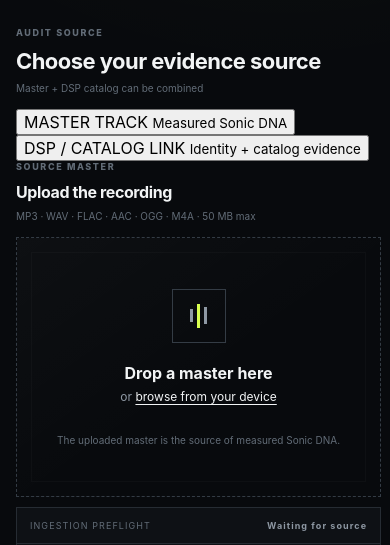
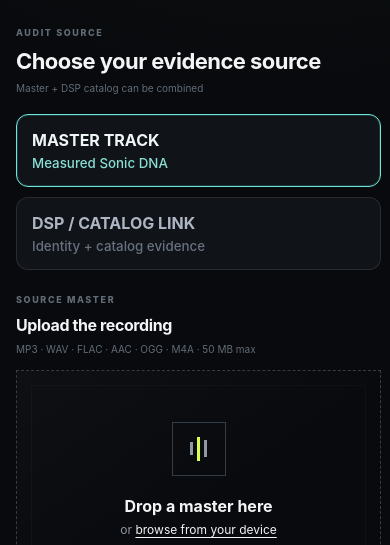
Before and after one commit to BlackBeardltd/reson8_Audit_Engine, a website: page public/index.html in a window 390 px wide. Shown: the part 299-844 px from the top of the page. Drawn offline with Linux system fonts and the light colour scheme.

Commit message:
feat: style DSP catalog ingestion interface

```diff
--- a/public/styles.css
+++ b/public/styles.css
@@ -147,3 +147,5 @@ h3 { font-size:16px; }
   .primary-btn { width:100%; }
   .footer { margin-top:35px; }
 }
+
+.source-tabs{display:grid;grid-template-columns:1fr 1fr;gap:10px;margin:20px 0 24px}.source-tab{border:1px solid rgba(255,255,255,.1);background:#101318;color:#aeb6c3;border-radius:12px;padding:15px;text-align:left;font-weight:700;cursor:pointer}.source-tab small{display:block;font-weight:500;margin-top:5px;color:#68717e}.source-tab.active{border-color:#6ee7d8;color:#eef7f5;box-shadow:0 0 0 1px rgba(110,231,216,.16) inset}.source-tab.active small{color:#8adfd4}.section-heading.compact{margin-top:0}.catalog-form{border:1px solid rgba(255,255,255,.08);background:#0d1014;border-radius:14px;padding:18px;margin-bottom:14px}.catalog-form label{display:block;font-size:12px;text-transform:uppercase;letter-spacing:.12em;color:#7d8795;margin-bottom:9px}.catalog-input-row{display:flex;gap:10px}.catalog-input-row input{flex:1;min-width:0;border:1px solid rgba(255,255,255,.1);background:#080a0d;color:#f3f6f8;border-radius:9px;padding:13px 14px;outline:none}.catalog-input-row input:focus{border-color:#6ee7d8}.catalog-platform{margin-top:10px;font-size:12px;color:#8e98a6}.catalog-preview{margin-top:14px;padding:12px 14px;border-radius:9px;background:#12171c;color:#aeb8c5;font-size:13px;line-height:1.5}.hidden{display:none!important}@media(max-width:760px){.source-tabs{grid-template-columns:1fr}.catalog-input-row{flex-direction:column}}
```
